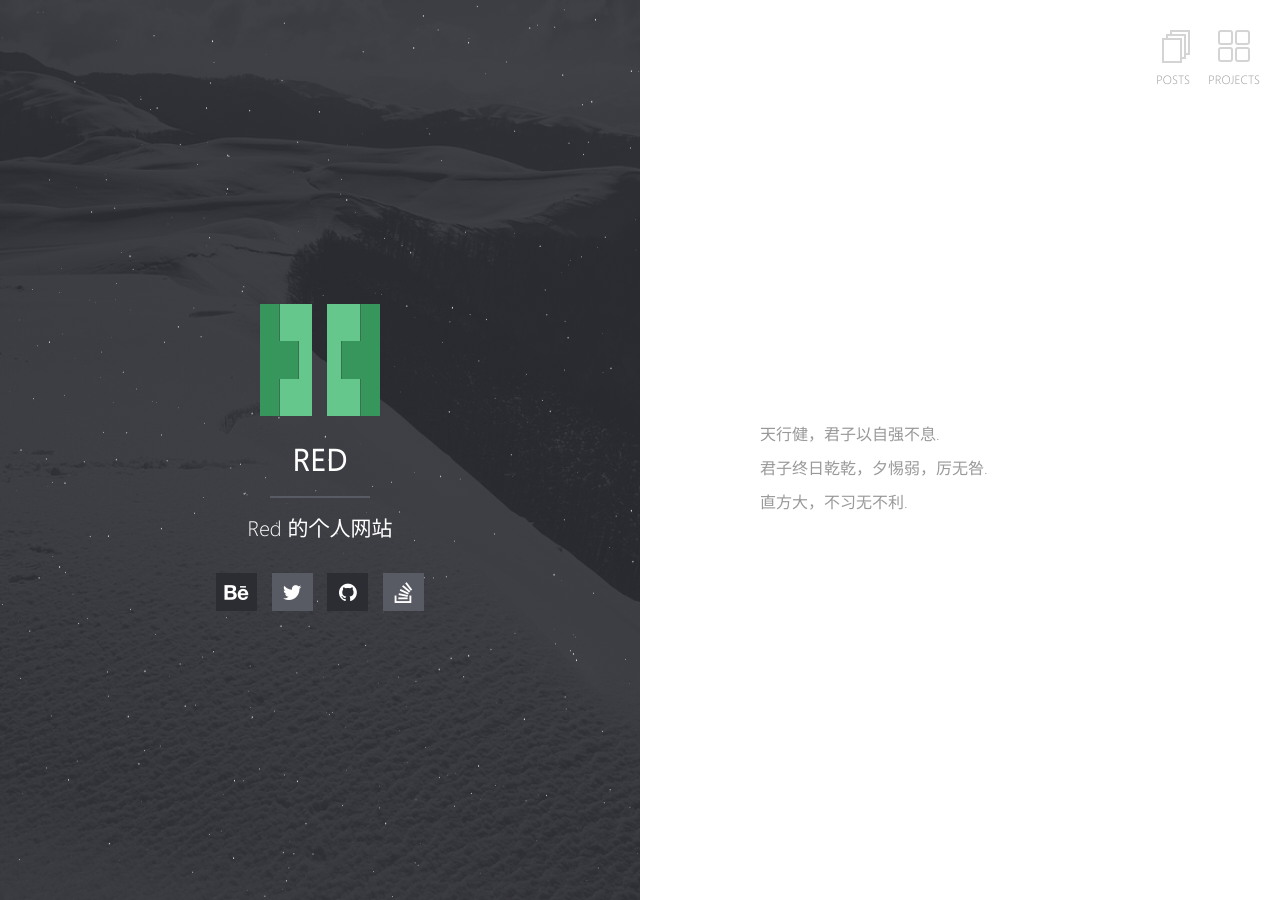
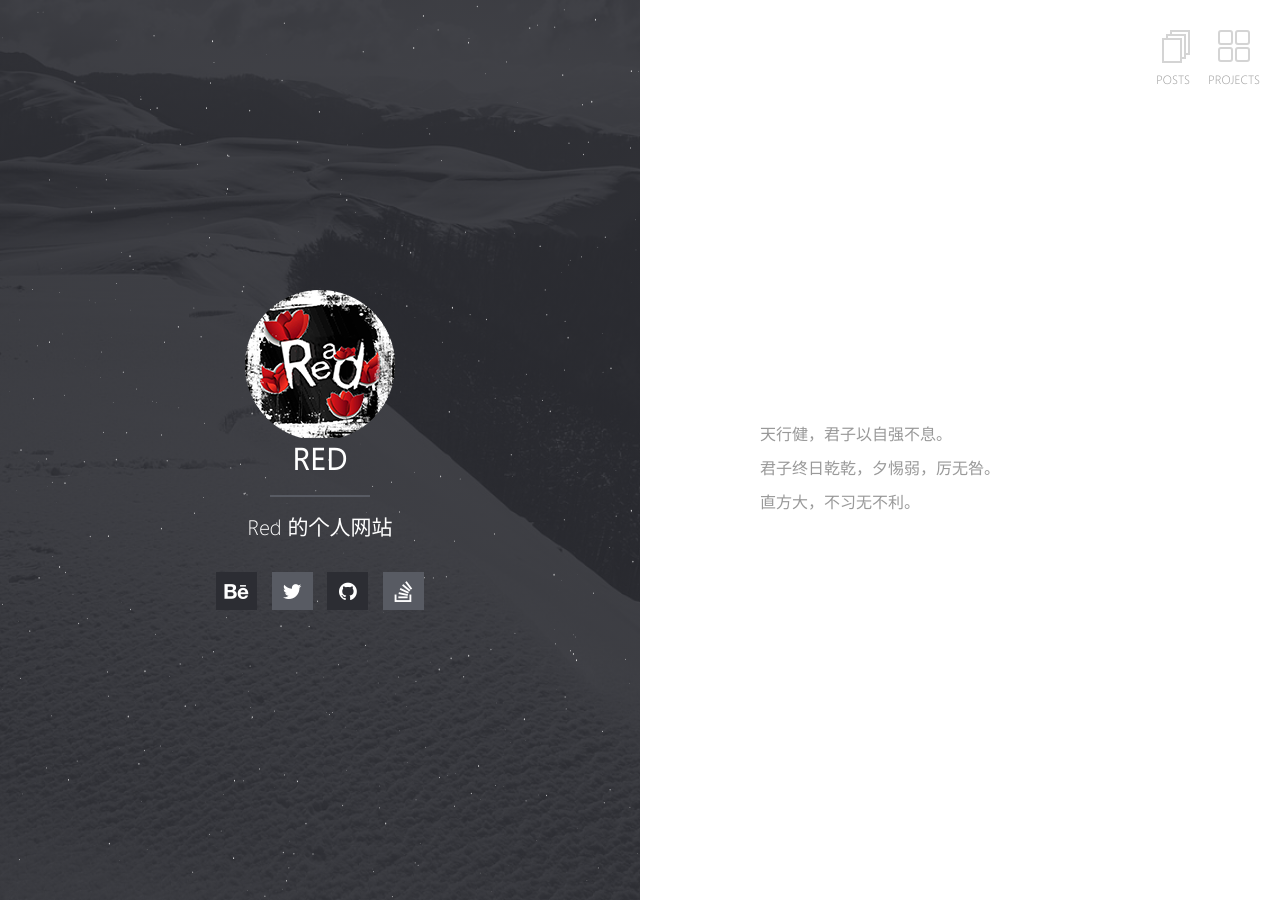
Before and after one commit to Rednuo/Rednuo.github.io, a Jekyll site: the page built from index.md, in a window 1280 px wide. Built offline with Jekyll 4.4.1, drawn with Linux system fonts in a browser that asks for light colours.

Commit message:
logo更换

```diff
--- a/index.md
+++ b/index.md
@@ -2,8 +2,8 @@
 layout: home
 ---
 
-天行健，君子以自强不息.
+天行健，君子以自强不息。
 
-君子终日乾乾，夕惕弱，厉无咎.
+君子终日乾乾，夕惕弱，厉无咎。
 
-直方大，不习无不利.
+直方大，不习无不利。
```
Also changed, not shown: images/halve-small.png, images/halve.png.
